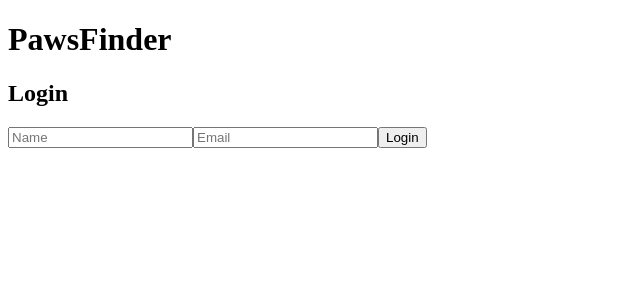
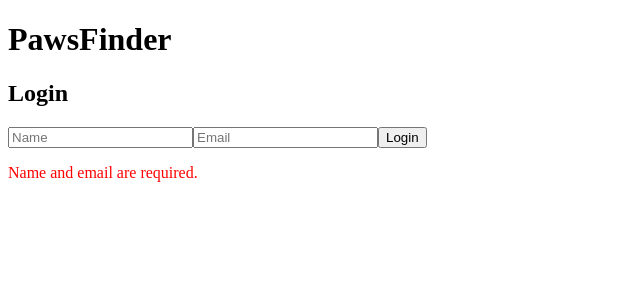
Before and after one commit to AbhiramAv/fetch-dog-app, a React (Create React App) app: page / in a window 1280 px wide. Both pictures are taken after a click on the button "Login". Shown: the top 300 px of the page, without its empty margins (0-640 px from the left). Built offline with nearby package versions, Linux system fonts and the light colour scheme; no server answers.

Commit message:
Implemented Form Validation

```diff
--- a/src/components/Login.tsx
+++ b/src/components/Login.tsx
@@ -1,3 +1,5 @@
+// Login.tsx
+
 import React, { useState } from 'react';
 import { useAuth } from './AuthContext';
 
@@ -5,8 +7,26 @@ const Login: React.FC = () => {
   const { login } = useAuth();
   const [name, setName] = useState('');
   const [email, setEmail] = useState('');
+  const [error, setError] = useState('');
 
   const handleLogin = () => {
+    // Basic form validation
+    if (name.trim() === '' || email.trim() === '') {
+      setError('Name and email are required.');
+      return;
+    }
+
+    // Email format validation
+    const emailRegex = /^[^\s@]+@[^\s@]+\.[^\s@]+$/;
+    if (!emailRegex.test(email)) {
+      setError('Invalid email format.');
+      return;
+    }
+
+    // Clear previous errors
+    setError('');
+
+    // Proceed with login
     login(name, email);
   };
 
@@ -26,6 +46,7 @@ const Login: React.FC = () => {
         onChange={(e) => setEmail(e.target.value)}
       />
       <button onClick={handleLogin}>Login</button>
+      {error && <p style={{ color: 'red' }}>{error}</p>}
     </div>
   );
 };
```
